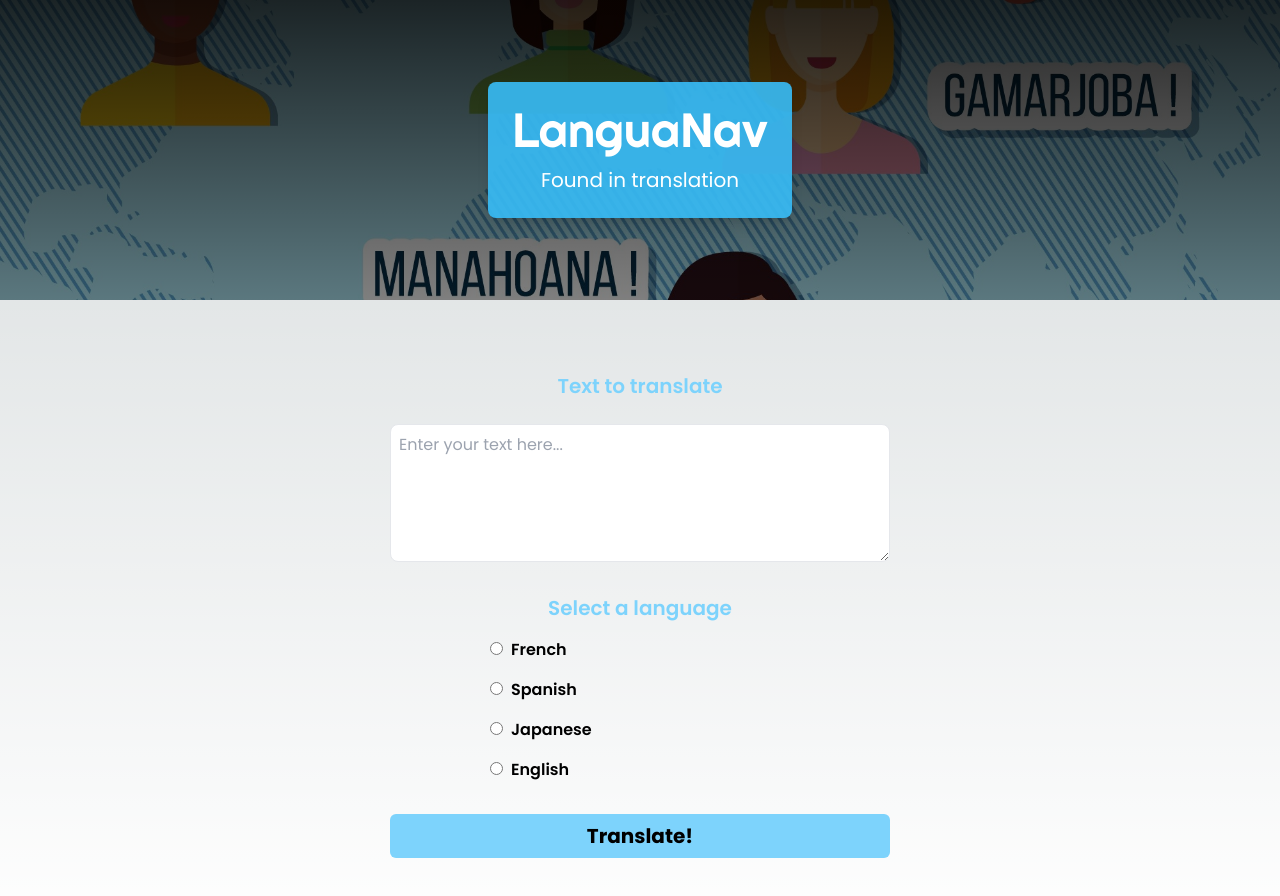
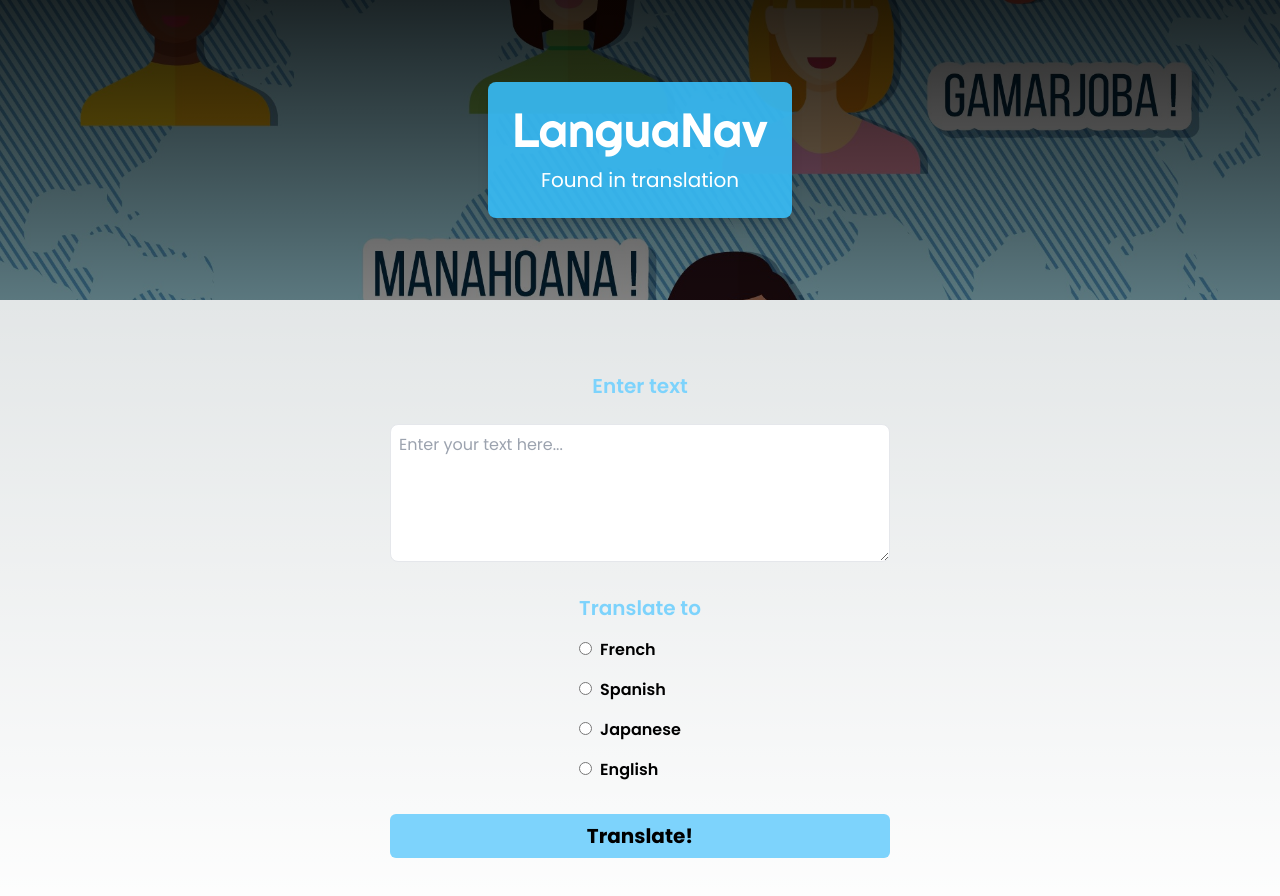
Before and after one commit to evanhill1989/interpreter-llm, a Next.js app: page / in a window 1280 px wide. Shown: the top 896 px of the page. Built offline with nearby package versions, Linux system fonts and the light colour scheme.

Commit message:
UI label tweak

```diff
--- a/src/app/page.tsx
+++ b/src/app/page.tsx
@@ -132,7 +132,7 @@ export default function Home() {
                       htmlFor="textToTranslate"
                       className="mb-4 font-semibold text-xl text-sky-300"
                     >
-                      Text to translate
+                      Enter text
                     </label>
                     <textarea
                       id="textToTranslate"
@@ -147,11 +147,11 @@ export default function Home() {
                   </div>
 
                   <div className="mb-4 flex flex-col items-center w-full">
-                    <fieldset className=" fieldset w-1/2 max-w-[300px]">
+                    <fieldset className=" fieldset max-w-[300px]">
                       {/* For some reason this legend element below doesn't respond to
                 flex align directives, so I had to use text-center on it */}
                       <legend className="mb-4 font-semibold text-center text-xl text-sky-300 ">
-                        Select a language
+                        Translate to
                       </legend>
 
                       <div className="flex flex-col gap-4  font-semibold">
@@ -163,7 +163,7 @@ export default function Home() {
                             value="French"
                             onChange={(e) => setLanguage(e.target.value)}
                           />
-                          <label className="ml-2" htmlFor="french">
+                          <label className="ml-2 w-1/2" htmlFor="french">
                             French
                           </label>
                         </div>
@@ -226,7 +226,7 @@ export default function Home() {
                       htmlFor="textToTranslate"
                       className="mb-4 font-semibold text-xl text-sky-300"
                     >
-                      Your original text
+                      Original text
                     </label>
                     <textarea
                       id="textToTranslate"
```
